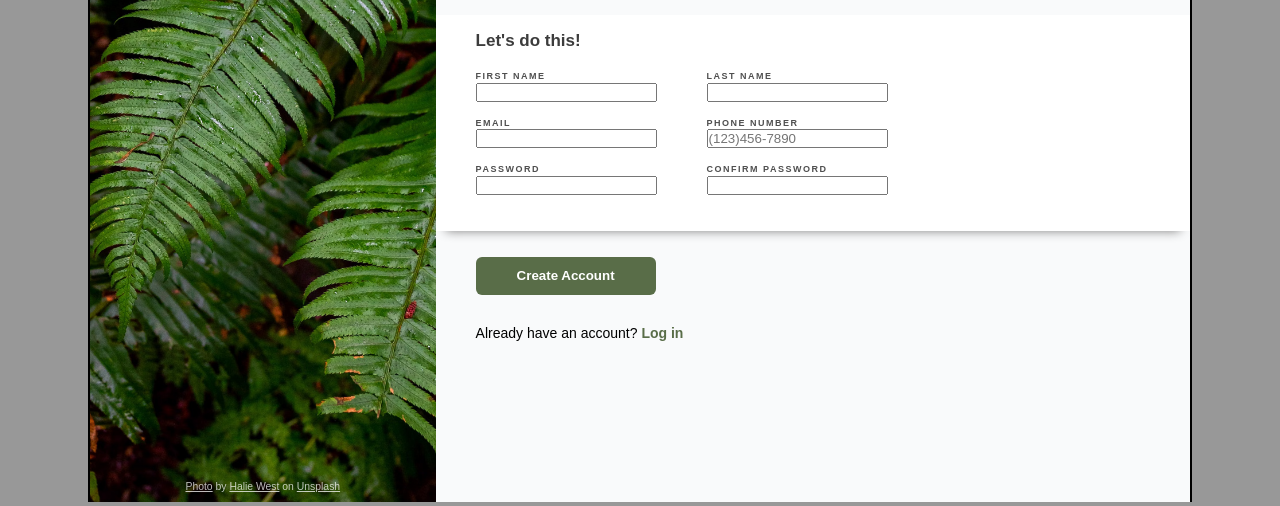
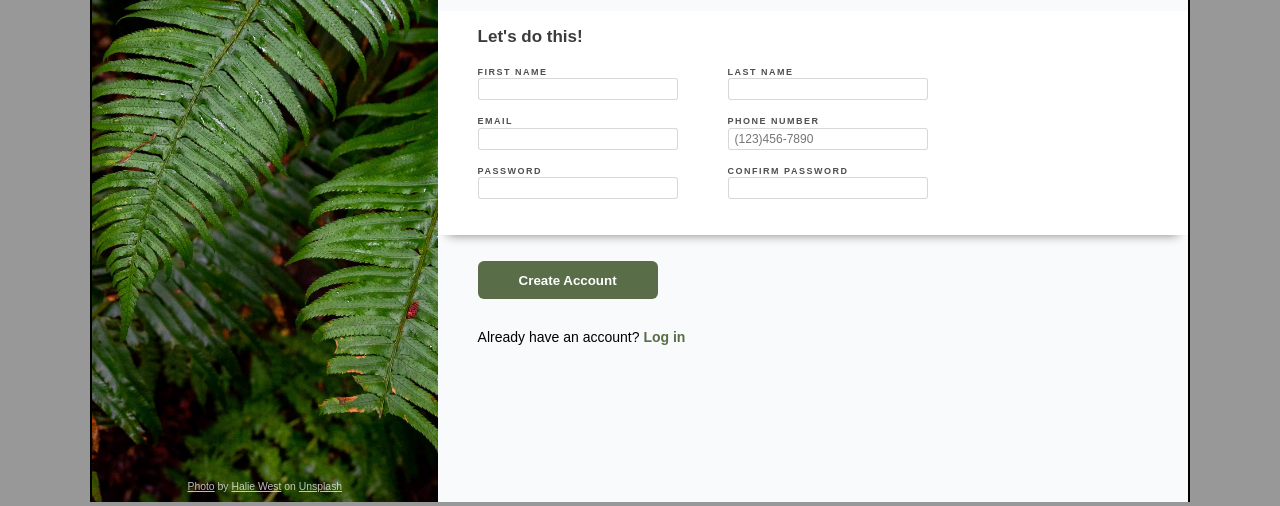
Before and after one commit to jansencir/odin-sign-up-form, a plain HTML site: page index.html in a window 1280 px wide. Shown: the part 298-804 px from the top of the page. Drawn offline with Linux system fonts and the light colour scheme.

Commit message:
Add styling to input elements
Style borders, font size, padding, border radius, and width and height of box

```diff
--- a/style.css
+++ b/style.css
@@ -1,6 +1,7 @@
 * {
     margin: 0;
     padding: 0;
+    box-sizing: border-box;
 }
 
 body {
@@ -140,7 +141,20 @@ body {
     color: #4f4f4f;
 }
 
+.form-element > input {
+    width: 200px;
+    height: 22px;
+}
 
+input[type="text"],
+input[type="email"],
+input[type="tel"],
+input[type="password"] {
+    font-size: 12px;
+    padding-left: 6px;
+    border: 1px solid #bbbbbb90;
+    border-radius: 3px;
+}
 
 
 .create-account-btn {
```
